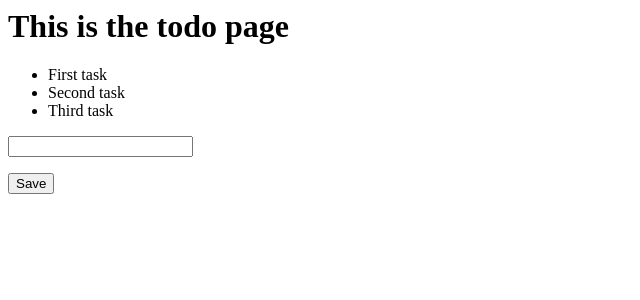
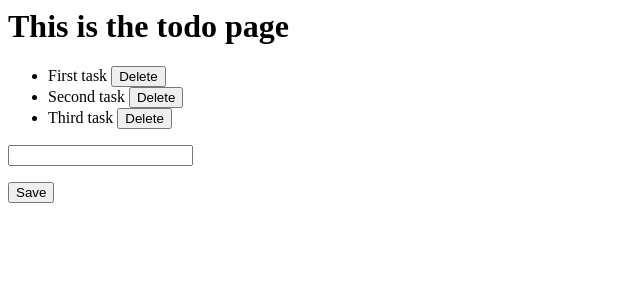
Before and after one commit to smolin8033/todoapp1, a Django app: page /todo/ in a window 1280 px wide. Shown: the top 300 px of the page, without its empty margins (0-640 px from the left). Run offline with Django 3.2, Linux system fonts and the light colour scheme; data comes from the database, SQL or seed files in the repository.

Commit message:
Created a form for Delete buttons

```diff
--- a/templates/todo.html
+++ b/templates/todo.html
@@ -2,7 +2,14 @@
 
 <ul>
         {% for object in object_list %}
-       <li>{{ object.content }}</li>
+       <li>{{ object.content }}
+           <form action="/delete/{{ object.id }}/"
+                 style="display: inline;"
+                 method="POST">
+               {% csrf_token %}
+               <input type="submit" value="Delete" />
+           </form>
+       </li>
         {% endfor %}
 </ul>
 
```
